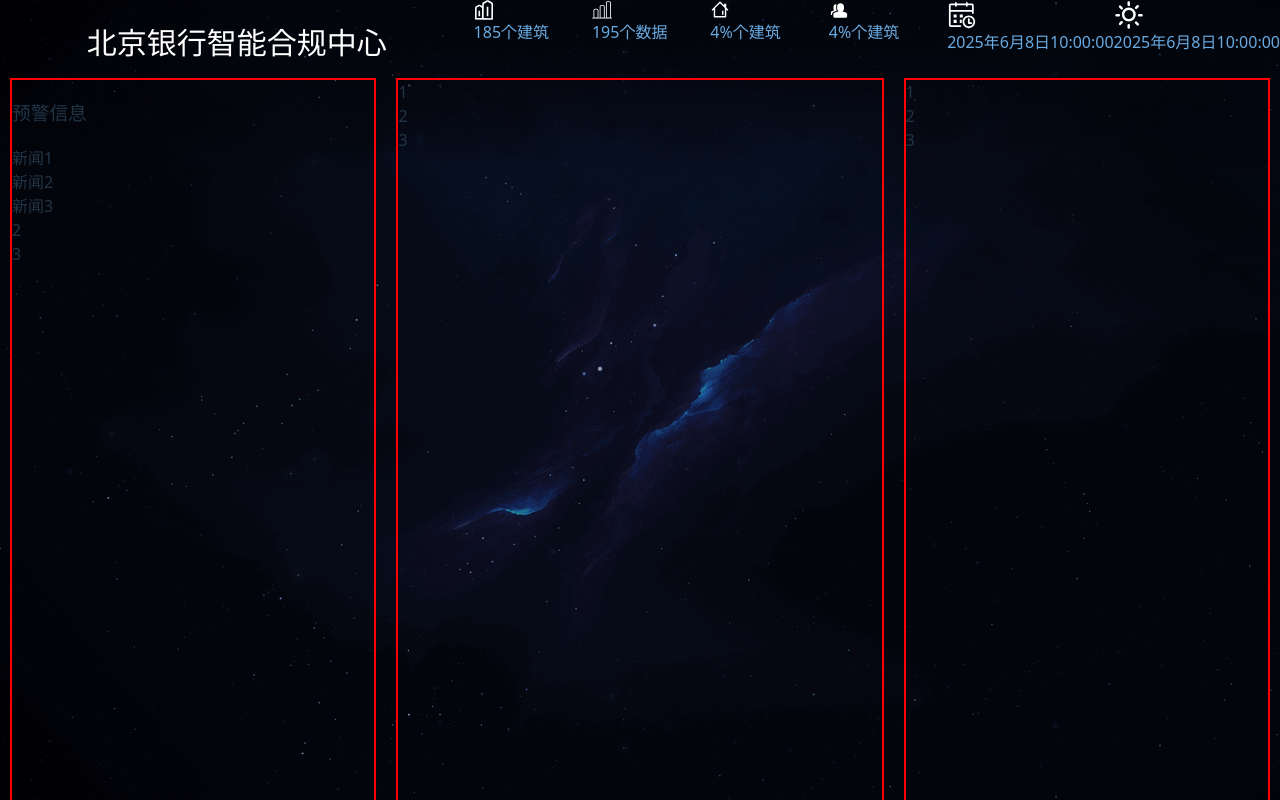
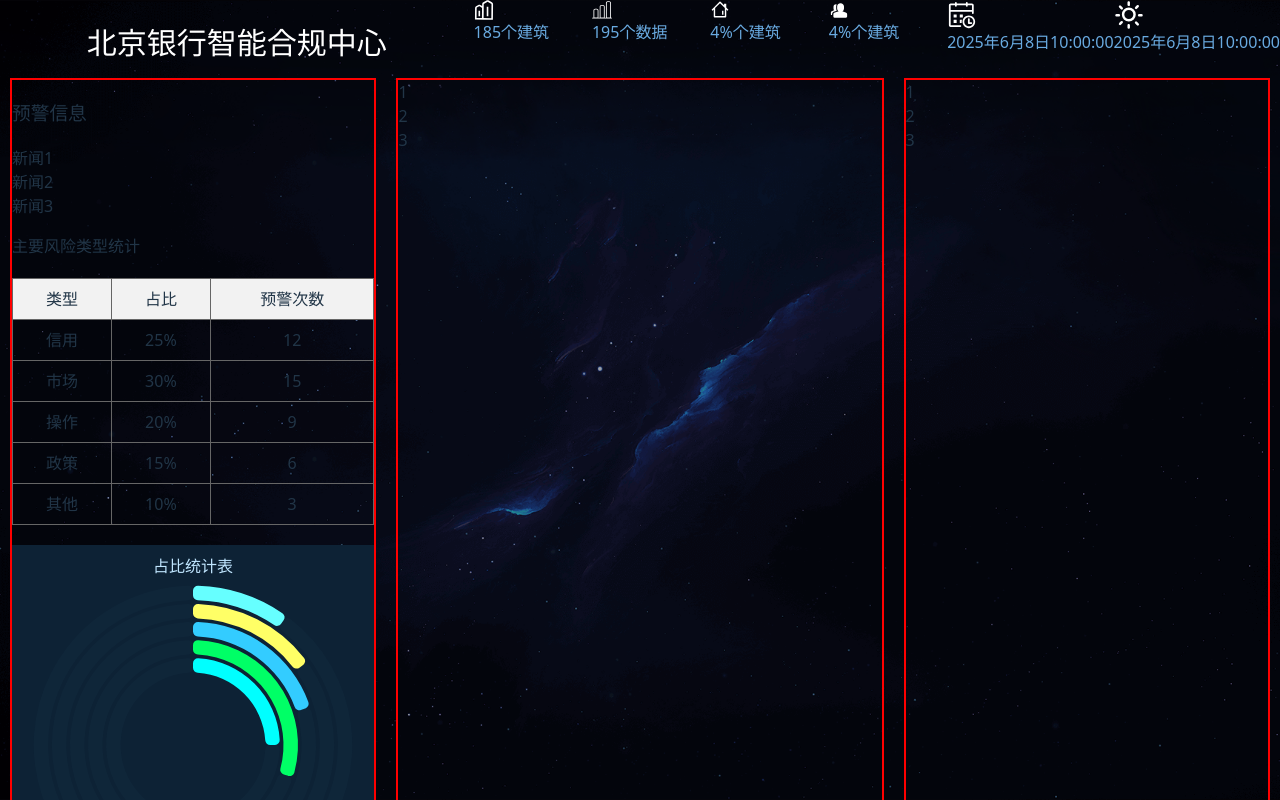
Before and after one commit to happy-sw/web_BI_Board, a Vue app in the folder my-data-dashboard/: page /#/ in a window 1280 px wide. Built offline with nearby package versions, Linux system fonts and the light colour scheme.

Commit message:
左侧表格和嵌套圆环圆内容填充

```diff
--- a/my-data-dashboard/package.json
+++ b/my-data-dashboard/package.json
@@ -16,6 +16,7 @@
     "normalize.css": "^8.0.1",
     "pinia": "^3.0.3",
     "vue": "^3.5.13",
+    "vue-echarts": "^7.0.3",
     "vue-router": "^4.5.1"
   },
   "devDependencies": {
--- /dev/null
+++ b/my-data-dashboard/src/components/pieChart/index.vue
@@ -0,0 +1,95 @@
+<template>
+  <div>
+    <v-chart :option="option" autoresize style="height: 400px"></v-chart>
+  </div>
+</template>
+
+<script setup>
+import { ref } from "vue";
+import { use } from "echarts/core";
+import { CanvasRenderer } from "echarts/renderers";
+import { PieChart } from "echarts/charts";
+import {
+  TooltipComponent,
+  TitleComponent,
+  LegendComponent,
+} from "echarts/components";
+
+// 注册组件
+use([
+  CanvasRenderer,
+  PieChart,
+  TooltipComponent,
+  TitleComponent,
+  LegendComponent,
+]);
+
+const colors = ["#00ffff", "#00ff66", "#33ccff", "#ffff66", "#66ffff"];
+const backgroundColor = "#0d2235";
+
+// 环形数据
+const data = [
+  { name: "信用", value: 25 },
+  { name: "市场", value: 30 },
+  { name: "操作", value: 20 },
+  { name: "政策", value: 15 },
+  { name: "其他", value: 10 },
+];
+
+// 构造多层环形图，每层一个 pie
+const series = data.map((item, index) => {
+  const total = 100;
+  const radiusStep = 10;
+  const inner = 40 + index * radiusStep;
+  const outer = inner + 8;
+
+  return {
+    name: item.name,
+    type: "pie",
+    clockwise: true,
+    radius: [`${inner}%`, `${outer}%`],
+    itemStyle: {
+      borderRadius: 5,
+    },
+    label: { show: false },
+    tooltip: {
+      formatter: `{b}: {c}%`,
+    },
+    data: [
+      {
+        value: item.value,
+        name: item.name,
+        itemStyle: { color: colors[index] },
+      },
+      {
+        value: total - item.value,
+        name: "invisible",
+        itemStyle: {
+          color: "#1b3a4b",
+          opacity: 0.2,
+        },
+        tooltip: { show: false },
+      },
+    ],
+  };
+});
+
+const option = ref({
+  backgroundColor,
+  title: {
+    text: "占比统计表",
+    left: "center",
+    top: 10,
+    textStyle: {
+      color: "#c0e6ff",
+      fontSize: 16,
+    },
+  },
+  tooltip: {
+    trigger: "item",
+  },
+  series,
+});
+</script>
+
+<style scoped lang="scss"></style>
--- /dev/null
+++ b/my-data-dashboard/src/components/tableData/index.vue
@@ -0,0 +1,60 @@
+<template>
+  <div>
+    <p>主要风险类型统计</p>
+    <table>
+      <thead>
+        <tr>
+          <th>类型</th>
+          <th>占比</th>
+          <th>预警次数</th>
+        </tr>
+      </thead>
+      <tbody>
+        <tr>
+          <td>信用</td>
+          <td>25%</td>
+          <td>12</td>
+        </tr>
+        <tr>
+          <td>市场</td>
+          <td>30%</td>
+          <td>15</td>
+        </tr>
+        <tr>
+          <td>操作</td>
+          <td>20%</td>
+          <td>9</td>
+        </tr>
+        <tr>
+          <td>政策</td>
+          <td>15%</td>
+          <td>6</td>
+        </tr>
+        <tr>
+          <td>其他</td>
+          <td>10%</td>
+          <td>3</td>
+        </tr>
+      </tbody>
+    </table>
+  </div>
+</template>
+
+<script setup></script>
+
+<style scoped lang="scss">
+table {
+  border-collapse: collapse;
+  width: 100%;
+  margin: 20px auto;
+}
+th,
+td {
+  border: 1px solid #666;
+  padding: 8px;
+  text-align: center;
+}
+th {
+  background-color: #f2f2f2;
+}
+</style>
--- a/my-data-dashboard/src/main.js
+++ b/my-data-dashboard/src/main.js
@@ -3,7 +3,10 @@ import App from "./App.vue";
 import "@/assets/css/main.scss";
 import "normalize.css";
 import router from "./route";
+// 导入 vue-echarts 组件
+import VueECharts from "vue-echarts";
 
 const app = createApp(App);
 app.use(router);
+app.component("v-chart", VueECharts);
 app.mount("#app");
--- a/my-data-dashboard/src/views/leftContent/index.vue
+++ b/my-data-dashboard/src/views/leftContent/index.vue
@@ -3,13 +3,19 @@
     <div>
       <NewsRoundup></NewsRoundup>
     </div>
-    <div>2</div>
-    <div>3</div>
+    <div>
+      <TableData></TableData>
+    </div>
+    <div>
+      <PieChart></PieChart>
+    </div>
   </div>
 </template>
 
 <script setup>
 import NewsRoundup from "@/components/NewsRoundup/index.vue";
+import TableData from "@/components/TableData/index.vue";
+import PieChart from "@/components/PieChart/index.vue";
 </script>
 
 <style scoped lang="scss"></style>
```
Also changed, not shown: 1 other file (tests, documents, lock files or other folders).
